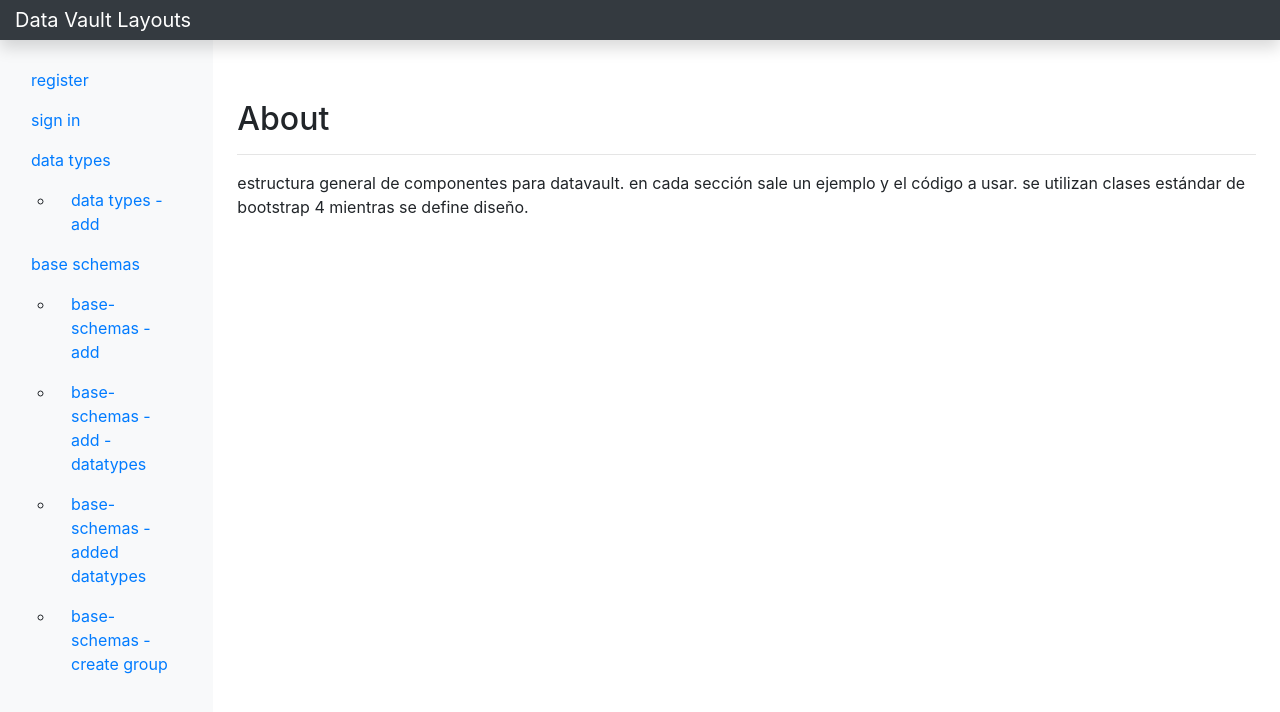
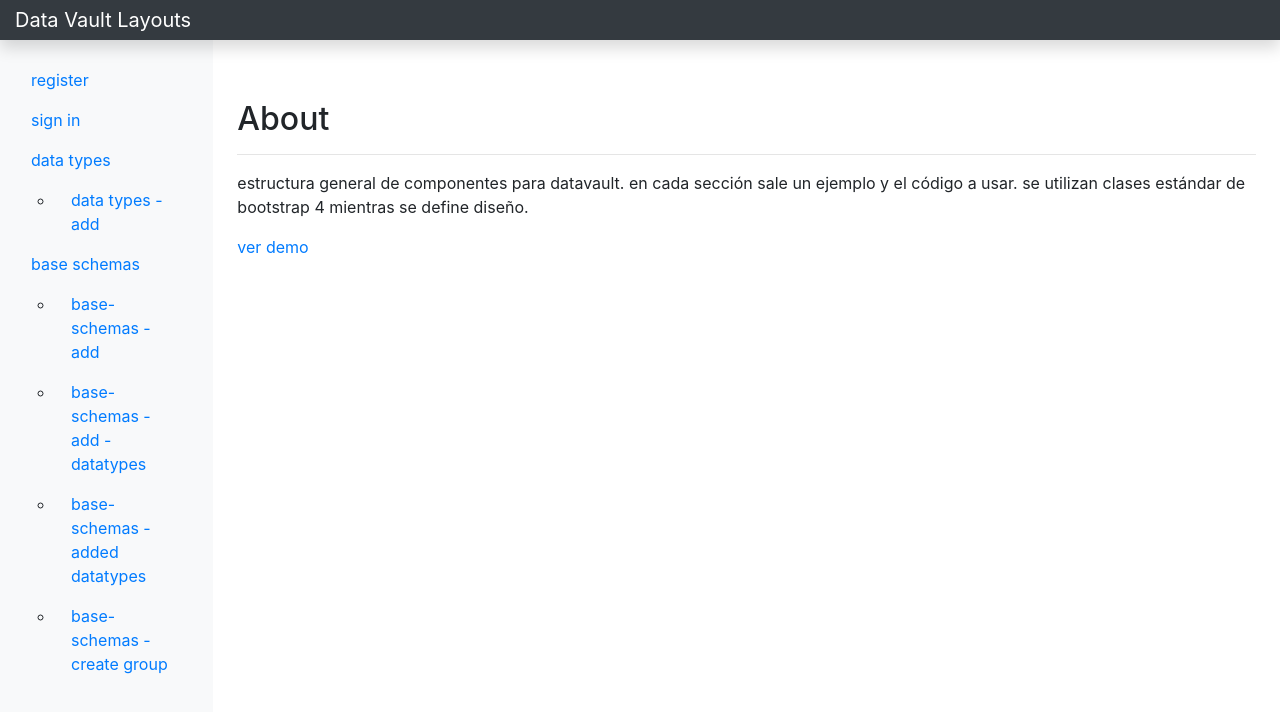
Before and after one commit to heyjoeb/dataVaultLayouts, a website with bundled scripts: page src/index.html in a window 1280 px wide. Built offline with nearby package versions, Linux system fonts and the light colour scheme.

Commit message:
added demo

```diff
--- a/src/index.html
+++ b/src/index.html
@@ -80,6 +80,7 @@
               <hr>
               <p>estructura general de componentes para datavault. en cada sección sale un ejemplo y el código a usar. se utilizan clases estándar de bootstrap 4 mientras se define diseño.</p>
 
+              <a href="http://heyjoe.com.co/datavault/layouts">ver demo</a>
 
           </main>
         </div>
```
